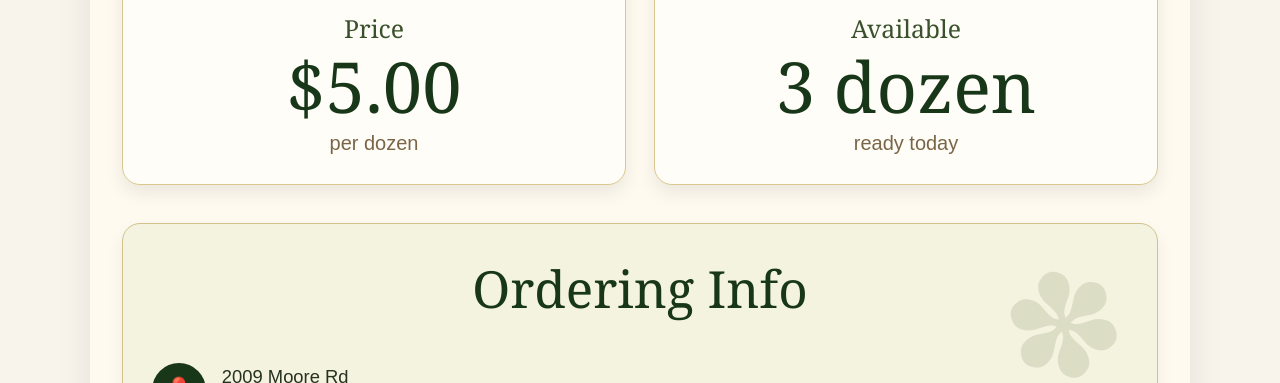
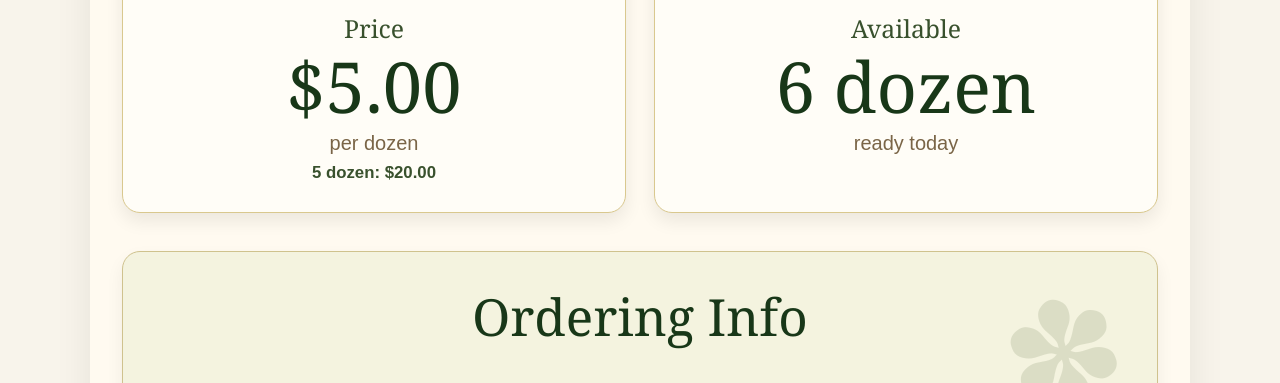
Before and after one commit to Grey-Lancaster/eggs, a plain HTML site: page index.html in a window 1280 px wide. Shown: the part 717-1100 px from the top of the page. Drawn offline with Linux system fonts and the light colour scheme.

Commit message:
Update availability: 6 dozen

```diff
--- a/index.html
+++ b/index.html
@@ -176,6 +176,13 @@
     color: #7a6547;
   }
 
+  .bulk-price {
+    margin-top: 0.5rem;
+    font-size: 1.05rem;
+    font-weight: bold;
+    color: #39512d;
+  }
+
   .contact {
     padding: 1.2rem 2rem 2rem;
     background: #fffaf0;
@@ -346,13 +353,14 @@
       <div class="card-label">Price</div>
       <div class="card-value">$5.00</div>
       <div class="card-sub">per dozen</div>
+      <!-- BULK_PRICE_START --><div class="card-sub bulk-price">5 dozen: $20.00</div><!-- BULK_PRICE_END -->
     </div>
 
 
     <div class="card">
       <div class="icon-circle">🧺</div>
       <div class="card-label">Available</div>
-      <div class="card-value">3 dozen</div>
+      <div class="card-value">6 dozen</div>
       <div class="card-sub">ready today</div>
     </div>
 
```
